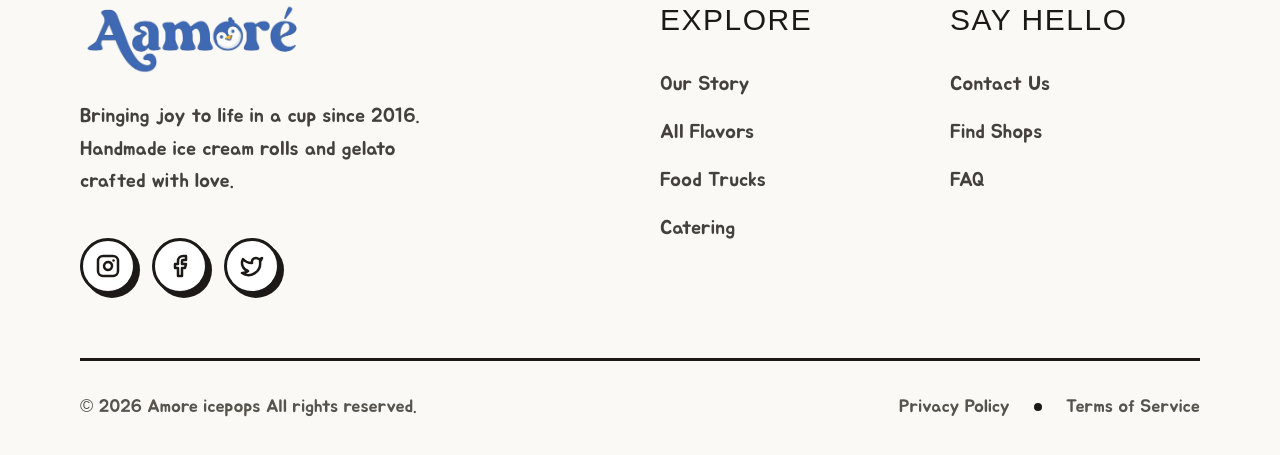
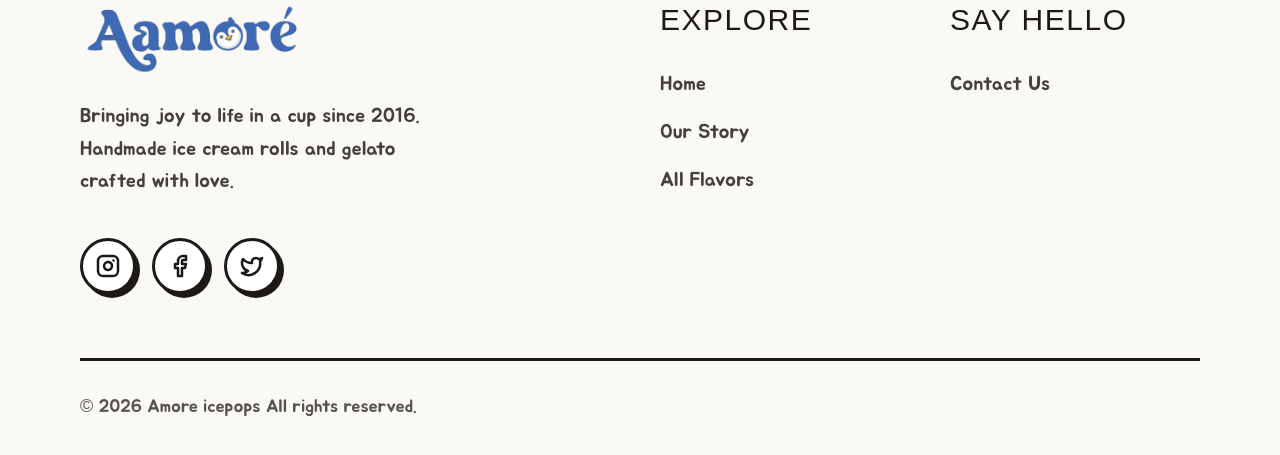
Before and after one commit to guptaRishi00/amore-icepops, a Next.js app: page / in a window 1280 px wide. Shown: the part 6324-6779 px from the top of the page. Built offline with nearby package versions, Linux system fonts and the light colour scheme; a web font is replaced by a local one.

Commit message:
first commit

```diff
--- a/src/components/home/HeroSection.tsx
+++ b/src/components/home/HeroSection.tsx
@@ -52,7 +52,7 @@ export default function HeroSection() {
 
             <div className="flex flex-col sm:flex-row items-center sm:items-start gap-4 sm:gap-6 animate-[fadeUp_0.5s_ease-out_0.6s_both]">
               <Link
-                href="/shop"
+                href="/flavors"
                 className="shrink-0 flex items-center gap-2 px-6 py-3 md:px-8 md:py-4 bg-white text-stone-900 font-jua text-sm md:text-lg uppercase tracking-widest border-[3px] border-stone-900 rounded-full shadow-[4px_4px_0px_0px_rgba(28,25,23,1)] hover:shadow-[2px_2px_0px_0px_rgba(28,25,23,1)] hover:translate-x-0.5 hover:translate-y-0.5 transition-all active:shadow-none active:translate-x-1 active:translate-y-1 font-bold"
               >
                 Pick Your Favourite<ChevronRight size={20} strokeWidth={3} />
--- a/src/components/layout/Footer.tsx
+++ b/src/components/layout/Footer.tsx
@@ -112,7 +112,15 @@ export default function Footer() {
             <ul className="flex flex-col gap-5 font-jua text-xl text-stone-700">
               <li>
                 <Link
-                  href="#"
+                  href="/"
+                  className="hover:text-[#406BB5] hover:pl-2 transition-all duration-300 block"
+                >
+                  Home
+                </Link>
+              </li>
+              <li>
+                <Link
+                  href="/story"
                   className="hover:text-[#406BB5] hover:pl-2 transition-all duration-300 block"
                 >
                   Our Story
@@ -120,26 +128,10 @@ export default function Footer() {
               </li>
               <li>
                 <Link
-                  href="#"
+                  href="/flavors"
                   className="hover:text-[#406BB5] hover:pl-2 transition-all duration-300 block"
                 >
                   All Flavors
-                </Link>
-              </li>
-              <li>
-                <Link
-                  href="#"
-                  className="hover:text-[#406BB5] hover:pl-2 transition-all duration-300 block"
-                >
-                  Food Trucks
-                </Link>
-              </li>
-              <li>
-                <Link
-                  href="#"
-                  className="hover:text-[#406BB5] hover:pl-2 transition-all duration-300 block"
-                >
-                  Catering
                 </Link>
               </li>
             </ul>
@@ -153,28 +145,20 @@ export default function Footer() {
             </h3>
             {/* Scaled up list gap and text size */}
             <ul className="flex flex-col gap-5 font-jua text-xl text-stone-700">
+              {/* <li>
+                <Link
+                  href="/about"
+                  className="hover:text-[#FF4D8C] hover:pl-2 transition-all duration-300 block"
+                >
+                  About Us
+                </Link>
+              </li> */}
               <li>
                 <Link
-                  href="#"
+                  href="/contact"
                   className="hover:text-[#FF4D8C] hover:pl-2 transition-all duration-300 block"
                 >
                   Contact Us
-                </Link>
-              </li>
-              <li>
-                <Link
-                  href="#"
-                  className="hover:text-[#FF4D8C] hover:pl-2 transition-all duration-300 block"
-                >
-                  Find Shops
-                </Link>
-              </li>
-              <li>
-                <Link
-                  href="#"
-                  className="hover:text-[#FF4D8C] hover:pl-2 transition-all duration-300 block"
-                >
-                  FAQ
                 </Link>
               </li>
             </ul>
@@ -188,13 +172,7 @@ export default function Footer() {
             © {new Date().getFullYear()} Amore icepops All rights reserved.
           </p>
           <div className="flex flex-wrap items-center justify-center gap-6 font-jua text-stone-600 text-lg">
-            <Link href="#" className="hover:text-stone-900 transition-colors">
-              Privacy Policy
-            </Link>
-            <span className="w-2 h-2 bg-stone-900 rounded-full hidden sm:block"></span>
-            <Link href="#" className="hover:text-stone-900 transition-colors">
-              Terms of Service
-            </Link>
+            {/* Added for alignment, hiding extra non-existent text */}
           </div>
         </div>
       </div>
```
